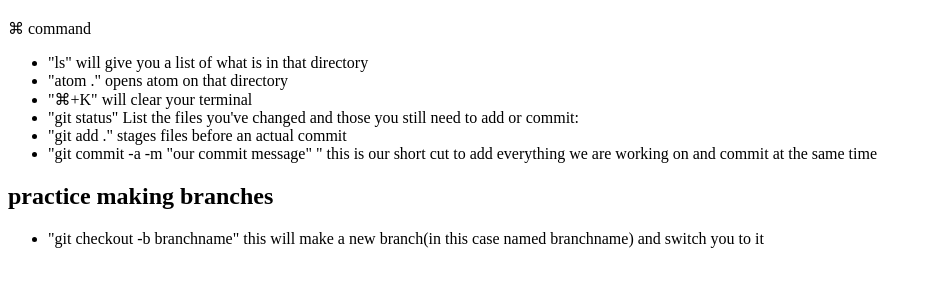
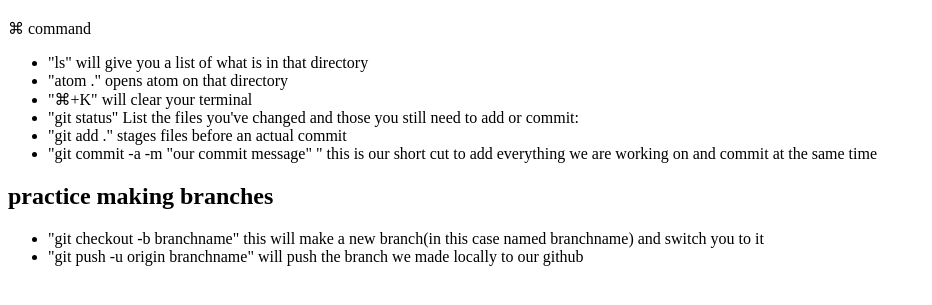
Before and after one commit to joweber123/commandlinepractice, a plain HTML site: page index.html in a window 1280 px wide. Shown: the part 159-464 px from the top of the page, without its empty margins (0-932 px from the left). Drawn offline with Linux system fonts and the light colour scheme.

Commit message:
changes just to master

```diff
--- a/index.html
+++ b/index.html
@@ -20,6 +20,9 @@
     <h2>practice making branches</h2>
     <ul>
       <li>"git checkout -b branchname" this will make a new branch(in this case named branchname) and switch you to it</li>
+      <li>"git push -u origin branchname" will push the branch we made locally to our github</li>
+
+
     </ul>
   </body>
 </html>
```
